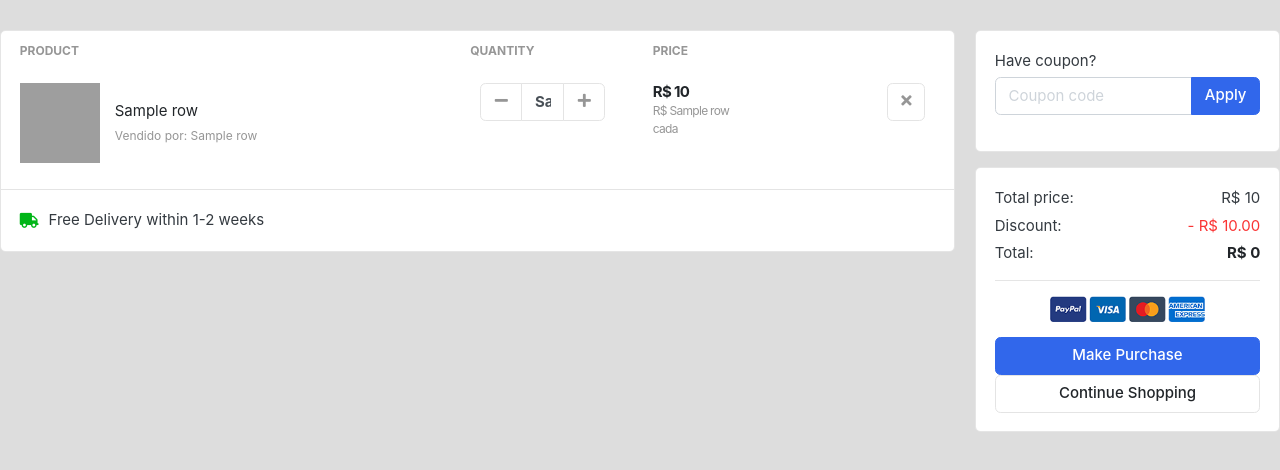
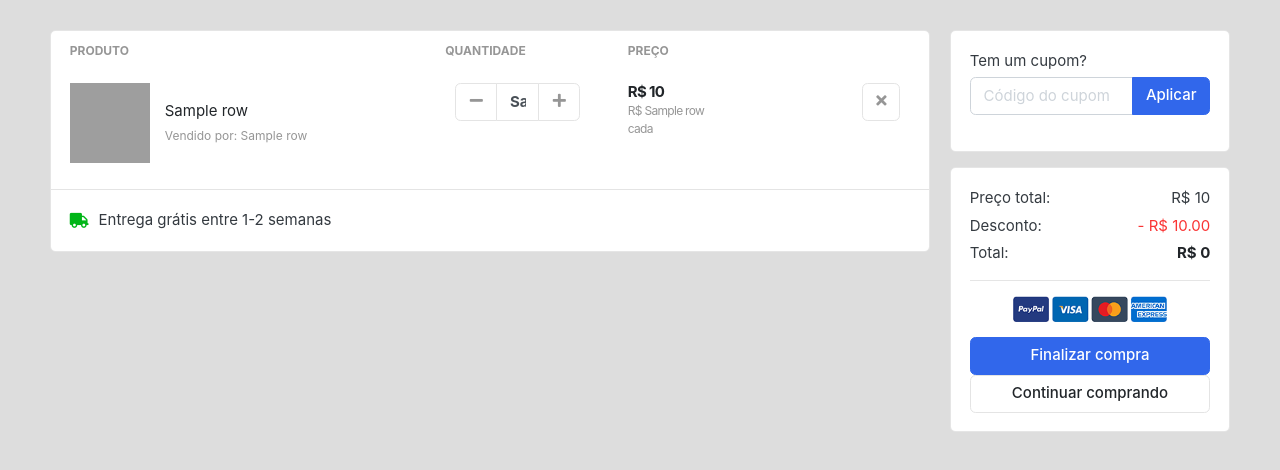
Before and after one commit to Syndelis/flask-market-place, a Flask app: template templates/carrinho.html in a window 1280 px wide. Shown: the part 80-550 px from the top of the page. Run offline with Flask 2, Linux system fonts and the light colour scheme; the template is opened without the code that fills it: most values are stand-ins (such as "Sample title", 1, 10 or a date in 2020); some libraries are stand-ins or nearby versions; some web fonts are replaced; grey boxes are pictures that could not be loaded.

Commit message:
Alterações bordas CSS

```diff
--- a/static/styles/ui-ec.css
+++ b/static/styles/ui-ec.css
@@ -222,6 +222,16 @@ figure {
 }
 .form-noborder select.form-control-lg:not([size]):not([multiple]) {
   height: 2.875rem;
+}
+
+.card-provider {
+  margin-left: 50px;
+  margin-right: 50px;
+}
+
+.card-cart {
+  margin-left: 50px;
+  margin-right: 50px;
 }
 
 /* all clearfix */
--- a/templates/carrinho.html
+++ b/templates/carrinho.html
@@ -8,15 +8,16 @@
 
 {% import 'components/Product.html' as prod %}
 
+<div class="card-cart">
 <div class="row">
 	<aside class="col-lg-9">
 <div class="card">
 <table class="table table-borderless table-shopping-cart">
 <thead class="text-muted">
 <tr class="small text-uppercase">
-  <th scope="col">Product</th>
-  <th scope="col" width="120">Quantity</th>
-  <th scope="col" width="120">Price</th>
+  <th scope="col">Produto</th>
+  <th scope="col" width="120">Quantidade</th>
+  <th scope="col" width="120">Preço</th>
   <th scope="col" class="text-right" width="200"> </th>
 </tr>
 </thead>
@@ -27,8 +28,9 @@
 </tbody>
 </table>
 
+
 <div class="card-body border-top">
-	<p class="icontext"><i class="icon text-success fa fa-truck"></i> Free Delivery within 1-2 weeks</p>
+	<p class="icontext"><i class="icon text-success fa fa-truck"></i> Entrega grátis entre 1-2 semanas</p>
 </div> <!-- card-body.// -->
 
 </div> <!-- card.// -->
@@ -40,11 +42,11 @@
 <div class="card-body">
 <form>
 	<div class="form-group">
-		<label>Have coupon?</label>
+		<label>Tem um cupom?</label>
 		<div class="input-group">
-			<input type="text" class="form-control" name="" placeholder="Coupon code">
+			<input type="text" class="form-control" name="" placeholder="Código do cupom">
 			<span class="input-group-append">
-				<button class="btn btn-primary">Apply</button>
+				<button class="btn btn-primary">Aplicar</button>
 			</span>
 		</div>
 	</div>
@@ -55,11 +57,11 @@
 <div class="card">
 <div class="card-body">
 		<dl class="dlist-align">
-		  <dt>Total price:</dt>
+		  <dt>Preço total:</dt>
 		  <dd class="text-right" id="cart-total">R$ {{total}}</dd>
 		</dl>
 		<dl class="dlist-align">
-		  <dt>Discount:</dt>
+		  <dt>Desconto:</dt>
 		  <dd class="text-right text-danger">- R$ 10.00</dd>
 		</dl>
 		<dl class="dlist-align">
@@ -71,9 +73,9 @@
 			<img src="/static/img/payments.png" height="26">
 		</p>
 		<form action="" method="POST">
-			<button name="purchase" value="0" class="btn btn-primary btn-block" type="submit"> Make Purchase </button>
+			<button name="purchase" value="0" class="btn btn-primary btn-block" type="submit"> Finalizar compra </button>
 		</form>
-		<a href="/" class="btn btn-light btn-block">Continue Shopping</a>
+		<a href="/" class="btn btn-light btn-block">Continuar comprando</a>
 </div> <!-- card-body.// -->
 </div> <!-- card.// -->
 
@@ -81,6 +83,7 @@
 
 
 </div>
+</div>
 {% endblock body %}
 
 {% block script %}
--- a/templates/fornecedor.html
+++ b/templates/fornecedor.html
@@ -12,6 +12,7 @@
     {% block beforeHistory %}
     {% endblock beforeHistory %}
 
+<div class="card-provider">
 <article class="card">
     <div class="table-responsive">
         <table class="table table-hover">
@@ -21,8 +22,10 @@
                 {% endfor %}
             </tbody>
         </table>
+
     </div> <!-- table-responsive .end// -->
 </article>
+</div>
 {% endblock body %}
 
 {% block script %}
--- a/templates/historico.html
+++ b/templates/historico.html
@@ -11,6 +11,7 @@
     {% block beforeHistory %}
     {% endblock beforeHistory %}
 
+<div class="card-provider">
 <article class="card">
     <div class="card-body">
         <div class="row">
@@ -58,4 +59,5 @@
     </table>
 </div> <!-- table-responsive .end// -->
 </article>
+</div>
 {% endblock body %}
--- a/templates/index.html
+++ b/templates/index.html
@@ -1,7 +1,7 @@
 {% extends "base.html" %}
 
 {% block head %}
-	<title>Page Test</title>
+	<title>Magazine Campinas</title>
 {% endblock head %}
 
 {% block body %}
```
Also changed, not shown: templates/produto.html (+5 -3 lines).
